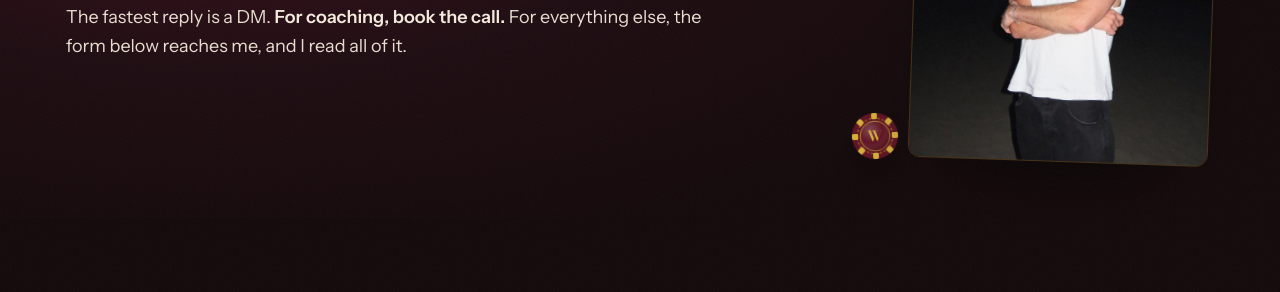
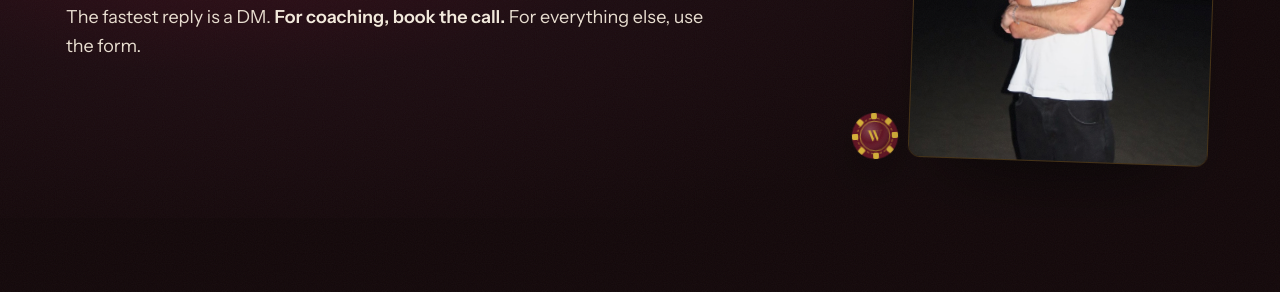
Before and after one commit to micahjcopy-ctrl/weingoat-site, a plain HTML site: page contact.html in a window 1280 px wide. Shown: the part 342-634 px from the top of the page. Drawn offline with nearby package versions, Linux system fonts and the light colour scheme.

Commit message:
Contact copy: no promise the form delivers until it is wired
Co-Authored-By: Claude Fable 5.1 <noreply@anthropic.com>
Claude-Session: https://claude.ai/code/session_01XjoinyrKyQ8tsTnwrkQt7Z

```diff
--- a/contact.html
+++ b/contact.html
@@ -102,7 +102,8 @@
     <div>
       <p class="crumbs"><a href="/">Home</a><span>/</span>Contact</p>
       <h1 id="h1">Talk to me.</h1>
-      <p class="lede">The fastest reply is a DM. <b>For coaching, book the call.</b> For everything else, the form below reaches me, and I read all of it.</p>
+      <p class="lede">The fastest reply is a DM. <b>For coaching, book the call.</b> For everything else, use the form.</p>
+      <p hidden></p>
     </div>
     <div class="art">
       <div class="float s1 chip-gold" aria-hidden="true"><svg class="chip-svg"><use href="#chip"/></svg></div>
```
Also changed, not shown: src/pages/contact.html (+2 -1 lines).
